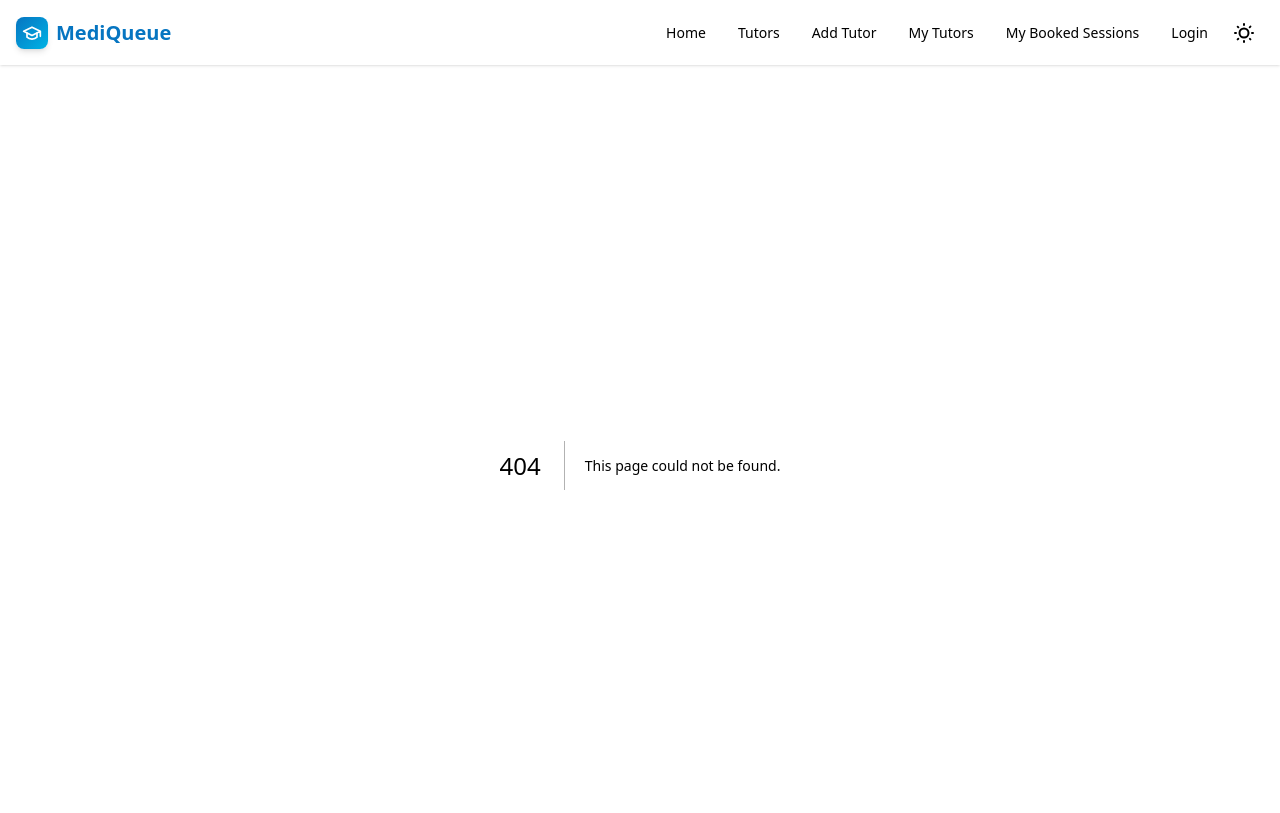
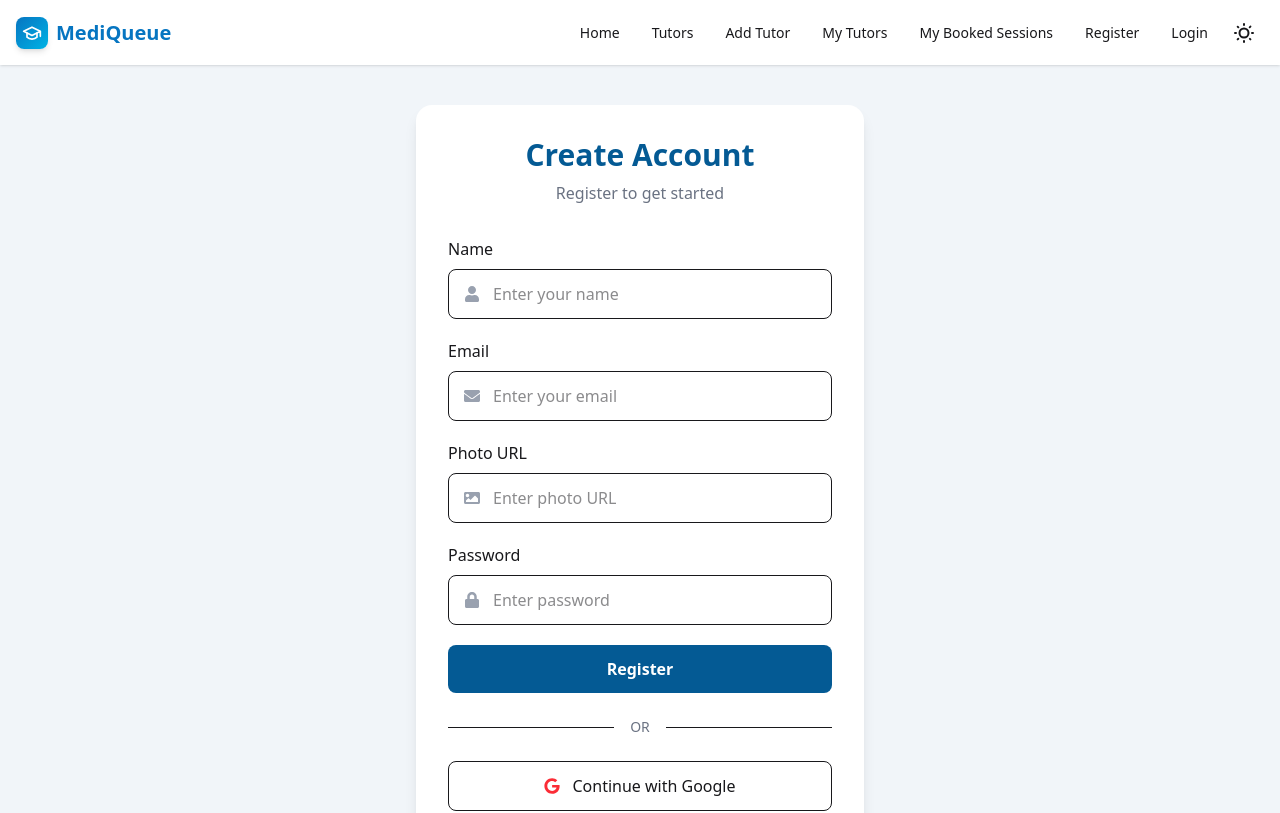
Before and after one commit to shawon787-cyber/mediqueue, a Next.js app: page /sign-up in a window 1280 px wide. Before the commit this address had no page. Shown: the top 813 px of the page. Built offline with nearby package versions, Linux system fonts and the light colour scheme.

Commit message:
login & sign up page ui

```diff
--- a/src/app/AvailableTutors/page.jsx
+++ b/src/app/AvailableTutors/page.jsx
@@ -90,8 +90,8 @@ const AvailableTutors = async () => {
                   </p>
 
                   <Link href={`/tutors/${tutor._id}`}>
-                    <button className="bg-[#0675C1] hover:bg-blue-700 text-white px-4 py-2 rounded-md shadow">
-                      Details
+                    <button className="bg-[#0675C1] hover:bg-[#0564A5] text-white px-4 py-2 rounded-md shadow-[0_4px_6px_rgba(0,0,0,0.1)] cursor-pointer transition">
+                      Book Session
                     </button>
                   </Link>
                 </div>
--- /dev/null
+++ b/src/app/Login/page.jsx
@@ -0,0 +1,96 @@
+"use client";
+
+import Link from "next/link";
+import { FaEnvelope, FaLock, FaGoogle } from "react-icons/fa";
+
+export default function LoginPage() {
+  return (
+    <div className="min-h-screen bg-slate-100 flex items-center justify-center px-4">
+      <div className="w-full max-w-md bg-white rounded-2xl shadow-lg p-8">
+        <div className="text-center mb-8">
+          <h1 className="text-3xl font-bold text-[#045A94]">
+            Welcome Back
+          </h1>
+          <p className="text-gray-500 mt-2">
+            Login to your account
+          </p>
+        </div>
+
+        <form className="space-y-5">
+          <div>
+            <label className="block mb-2 font-medium">
+              Email
+            </label>
+
+            <div className="relative">
+              <FaEnvelope className="absolute left-4 top-1/2 -translate-y-1/2 text-gray-400" />
+
+              <input
+                type="email"
+                placeholder="Enter your email"
+                className="w-full border rounded-lg pl-11 pr-4 py-3 focus:outline-none focus:ring-2 focus:ring-[#045A94]"
+              />
+            </div>
+          </div>
+
+          <div>
+            <label className="block mb-2 font-medium">
+              Password
+            </label>
+
+            <div className="relative">
+              <FaLock className="absolute left-4 top-1/2 -translate-y-1/2 text-gray-400" />
+
+              <input
+                type="password"
+                placeholder="Enter your password"
+                className="w-full border rounded-lg pl-11 pr-4 py-3 focus:outline-none focus:ring-2 focus:ring-[#045A94]"
+              />
+            </div>
+          </div>
+
+          <div className="flex justify-end">
+            <Link
+              href="/forgot-password"
+              className="text-sm text-[#045A94] hover:underline"
+            >
+              Forgot Password?
+            </Link>
+          </div>
+
+          <button
+            type="submit"
+            className="w-full py-3 rounded-lg bg-[#045A94] text-white font-semibold hover:bg-[#044D80] transition"
+          >
+            Login
+          </button>
+        </form>
+
+        <div className="flex items-center gap-4 my-6">
+          <div className="flex-1 border-t"></div>
+          <span className="text-sm text-gray-500">
+            OR
+          </span>
+          <div className="flex-1 border-t"></div>
+        </div>
+
+        <button
+          className="w-full border rounded-lg py-3 flex items-center justify-center gap-3 hover:bg-gray-50 transition"
+        >
+          <FaGoogle className="text-red-500" />
+          Continue with Google
+        </button>
+
+        <p className="text-center mt-6 text-sm text-gray-600">
+          Don't have an account?{" "}
+          <Link
+            href="/register"
+            className="font-semibold text-[#045A94]"
+          >
+            Register
+          </Link>
+        </p>
+      </div>
+    </div>
+  );
+}
--- /dev/null
+++ b/src/app/sign-up/page.jsx
@@ -0,0 +1,126 @@
+"use client";
+
+import Link from "next/link";
+import {
+  FaUser,
+  FaEnvelope,
+  FaImage,
+  FaLock,
+  FaGoogle,
+} from "react-icons/fa";
+
+export default function RegisterPage() {
+  return (
+    <div className="min-h-screen bg-slate-100 flex items-center justify-center px-4 py-10">
+      <div className="w-full max-w-md bg-white rounded-2xl shadow-lg p-8">
+        <div className="text-center mb-8">
+          <h1 className="text-3xl font-bold text-[#045A94]">
+            Create Account
+          </h1>
+
+          <p className="text-gray-500 mt-2">
+            Register to get started
+          </p>
+        </div>
+
+        <form className="space-y-5">
+          <div>
+            <label className="block mb-2 font-medium">
+              Name
+            </label>
+
+            <div className="relative">
+              <FaUser className="absolute left-4 top-1/2 -translate-y-1/2 text-gray-400" />
+
+              <input
+                type="text"
+                placeholder="Enter your name"
+                className="w-full border rounded-lg pl-11 pr-4 py-3 focus:outline-none focus:ring-2 focus:ring-[#045A94]"
+              />
+            </div>
+          </div>
+
+          <div>
+            <label className="block mb-2 font-medium">
+              Email
+            </label>
+
+            <div className="relative">
+              <FaEnvelope className="absolute left-4 top-1/2 -translate-y-1/2 text-gray-400" />
+
+              <input
+                type="email"
+                placeholder="Enter your email"
+                className="w-full border rounded-lg pl-11 pr-4 py-3 focus:outline-none focus:ring-2 focus:ring-[#045A94]"
+              />
+            </div>
+          </div>
+
+          <div>
+            <label className="block mb-2 font-medium">
+              Photo URL
+            </label>
+
+            <div className="relative">
+              <FaImage className="absolute left-4 top-1/2 -translate-y-1/2 text-gray-400" />
+
+              <input
+                type="url"
+                placeholder="Enter photo URL"
+                className="w-full border rounded-lg pl-11 pr-4 py-3 focus:outline-none focus:ring-2 focus:ring-[#045A94]"
+              />
+            </div>
+          </div>
+
+          <div>
+            <label className="block mb-2 font-medium">
+              Password
+            </label>
+
+            <div className="relative">
+              <FaLock className="absolute left-4 top-1/2 -translate-y-1/2 text-gray-400" />
+
+              <input
+                type="password"
+                placeholder="Enter password"
+                className="w-full border rounded-lg pl-11 pr-4 py-3 focus:outline-none focus:ring-2 focus:ring-[#045A94]"
+              />
+            </div>
+          </div>
+
+          <button
+            type="submit"
+            className="w-full py-3 rounded-lg bg-[#045A94] text-white font-semibold hover:bg-[#044D80] transition"
+          >
+            Register
+          </button>
+        </form>
+
+        <div className="flex items-center gap-4 my-6">
+          <div className="flex-1 border-t"></div>
+          <span className="text-sm text-gray-500">
+            OR
+          </span>
+          <div className="flex-1 border-t"></div>
+        </div>
+
+        <button
+          className="w-full border rounded-lg py-3 flex items-center justify-center gap-3 hover:bg-gray-50 transition"
+        >
+          <FaGoogle className="text-red-500" />
+          Continue with Google
+        </button>
+
+        <p className="text-center mt-6 text-sm text-gray-600">
+          Already have an account?{" "}
+          <Link
+            href="/login"
+            className="font-semibold text-[#045A94]"
+          >
+            Login
+          </Link>
+        </p>
+      </div>
+    </div>
+  );
+}
--- a/src/app/tutors/[id]/page.jsx
+++ b/src/app/tutors/[id]/page.jsx
@@ -117,7 +117,7 @@ const TutorDetailsPage = async ({ params }) => {
           </p>
 
           <button className="w-full mt-6 bg-[#0675C1] text-white py-3 rounded-xl font-bold hover:bg-[#0564a4] transition-all shadow-lg shadow-blue-100">
-            Book Session
+            Book Now
           </button>
         </div>
       </div>
--- a/src/componenets/Navbar.jsx
+++ b/src/componenets/Navbar.jsx
@@ -14,7 +14,8 @@ export default function Navbar() {
             <li><Link href="/add-tutor">Add Tutor</Link></li>
             <li><Link href="/MyTutors">My Tutors</Link></li>
             <li><Link href="/booked-sessions">My Booked Sessions</Link></li>
-            <li><Link href="/login">Login</Link></li>
+            <li><Link href="/sign-up">Register</Link></li>
+            <li><Link href="/Login">Login</Link></li>
         </>
     );
 
```
